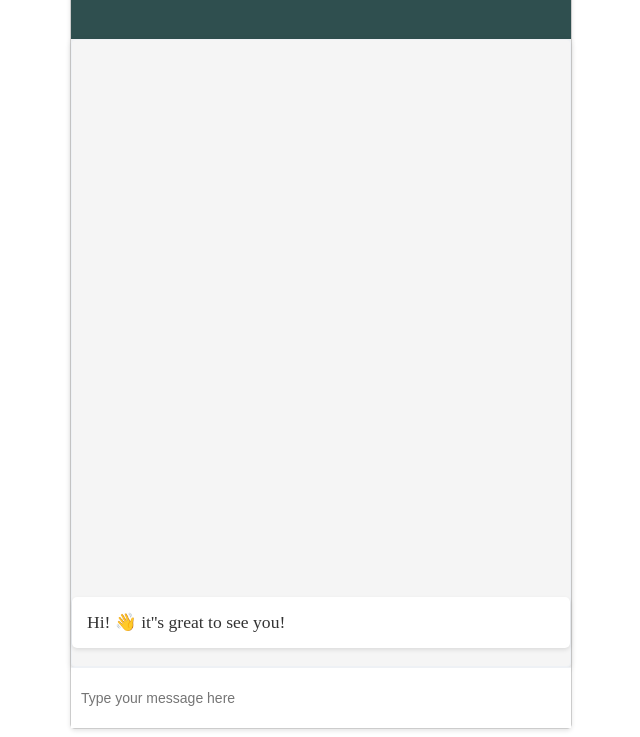
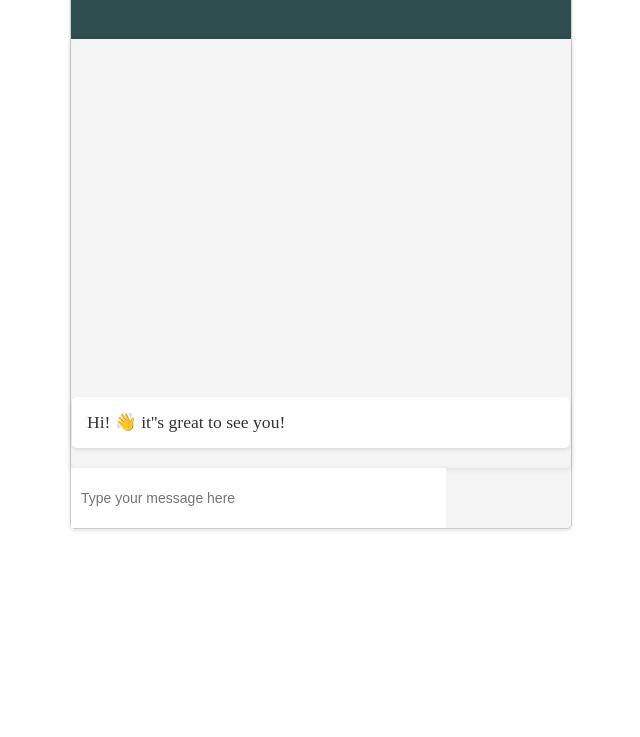
Before and after one commit to Davi-Combs/DIFFERENTstrokes, a plain HTML site: page index.html in a window 1280 px wide. Shown: the part 90-827 px from the top of the page, without its empty margins (319-959 px from the left). After the commit the page ends 800 px from the top, so only its background shows below. Drawn offline with Linux system fonts and the light colour scheme.

Commit message:
Update style.css
1

```diff
--- a/style.css
+++ b/style.css
@@ -29,14 +29,14 @@ body {
 
   message-container {
     background: #ffffff;
-    width: 100%;
+    width: 75%;
     display: flex;
     align-items: center;
   }
 
 
   #conversation {
-    height: 500px;
+    height: 300px;
     overflow-y: auto;
     padding: 20px;
     display: flex;
@@ -63,7 +63,7 @@ body {
     border-radius: 20px;
     word-wrap: break-word;
     white-space: pre-wrap;
-    max-width: 100%;
+    max-width: 75%;
     padding: 0 15px;
   }
 
```
